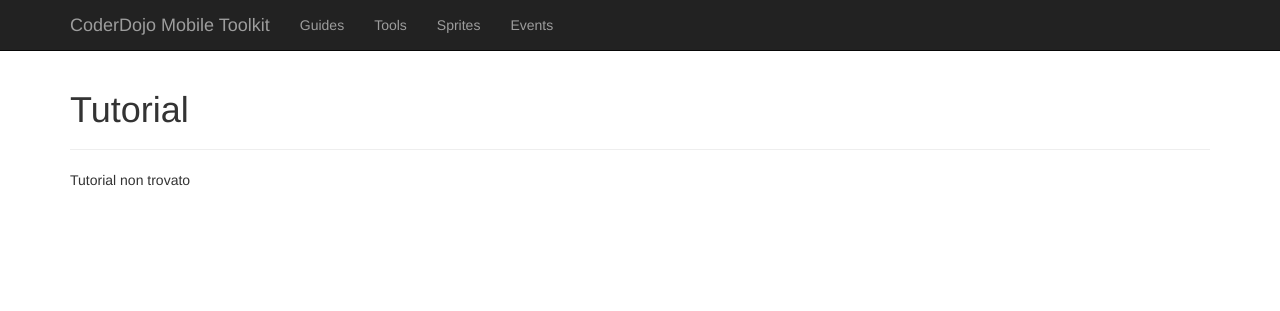
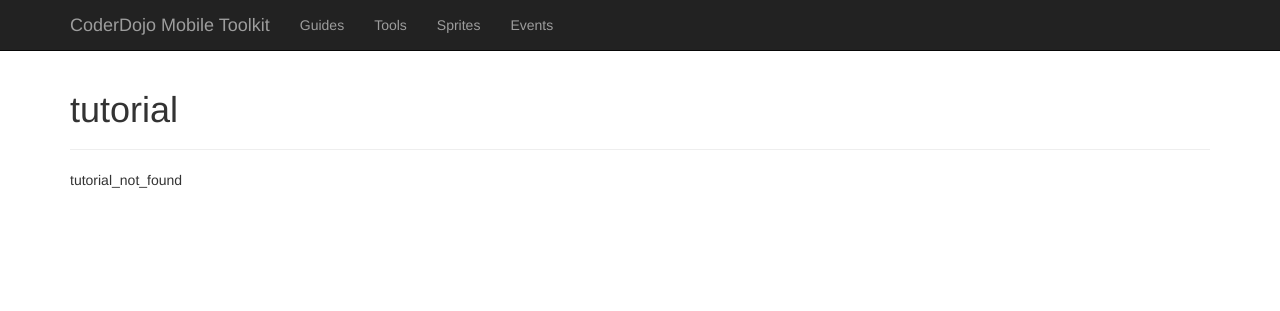
Before and after one commit to CoderDojoBrianza/CoderDojo-Mobile-Toolbox, a Django app: template templates/coderdojomobile/tutorial.html in a window 1280 px wide. Shown: the top 311 px of the page. Run offline with Django 3.2, Linux system fonts and the light colour scheme; the template is opened without the code that fills it, so the values that code supplies are empty; some libraries are stand-ins or nearby versions.

Commit message:
- Only mentors can see tutorials - Fixed translation

```diff
--- a/templates/coderdojomobile/tutorial.html
+++ b/templates/coderdojomobile/tutorial.html
@@ -2,7 +2,7 @@
 {% extends "coderdojomobile/base.html" %}
 {% load static %}
 {% block title %}Tutorial{% endblock %}
-
+{% load i18n %}
 {% block page_styles %}
 {% endblock page_styles%}
 
@@ -12,7 +12,7 @@
 
 <div class="container">
 	<div class="page-header">
-		<h1>Tutorial</h1>
+		<h1>{% trans 'tutorial'%}</h1>
 	</div>
 			{% if project %}
 
@@ -22,11 +22,13 @@
 			<img src="{{project.screenshot.file.url }}" class="img-responsive center-block" style="width:400px" alt="{{category.category_name}}" />
 
 			<p class="text-center" >{{project.description}}</p>
-			<h2 class="text-left" ><a href="{{project.tutorial.file.url }}">Tutorial</a></h2>
+            {% if perms.change_learningmaterial %} {#Only users with the appropriate permission can see the tutorial #}
+			<h2 class="text-left" ><a href="{{project.tutorial.file.url }}">{% trans 'tutorial'%}</a></h2>
+            {% endif %}
 		</a>
 
 
-		<h2 class="text-left" >Risorse</h2>
+		<h2 class="text-left" >{% trans 'Resources'%}</h2>
 <ul>
 				{% for project_resource in project_resources %}
 		<li><a href="{{project_resource.file.url }}">{{project_resource.title}}</a></li>
@@ -34,7 +36,7 @@
 </ul>
 	</div>
 			{% else %}
-	<p>Tutorial non trovato</p>
+	<p>{% trans 'tutorial_not_found' %}</p>
 			{% endif %}
 
 </div>
```
Also changed, not shown: locale/en/LC_MESSAGES/django.po, locale/it/LC_MESSAGES/django.po, 2 other files.
